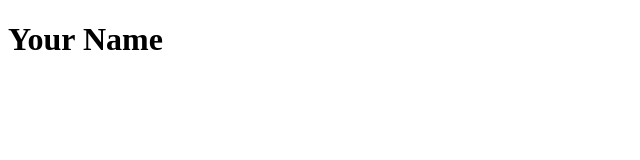
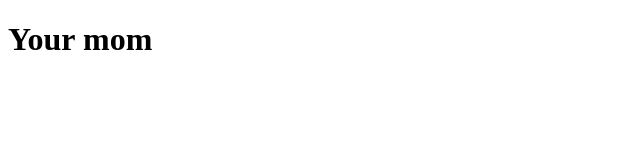
Before and after one commit to giuseppeAT/giuseppeat.github.io, a plain HTML site: page index.html in a window 1280 px wide. Shown: the full height of the page, 0-640 px from the left. Drawn offline with Linux system fonts and the light colour scheme.

Commit message:
first change

```diff
--- a/index.html
+++ b/index.html
@@ -1,9 +1,9 @@
 <!doctype html>
 <html lang="en-us">
 <head>
-  <title>Your Name</title>
+  <title>Kelton Green</title>
 </head>
 <body>
- <h1>Your Name</h1>
+ <h1>Your mom</h1>
 </body>
 </html>
```
